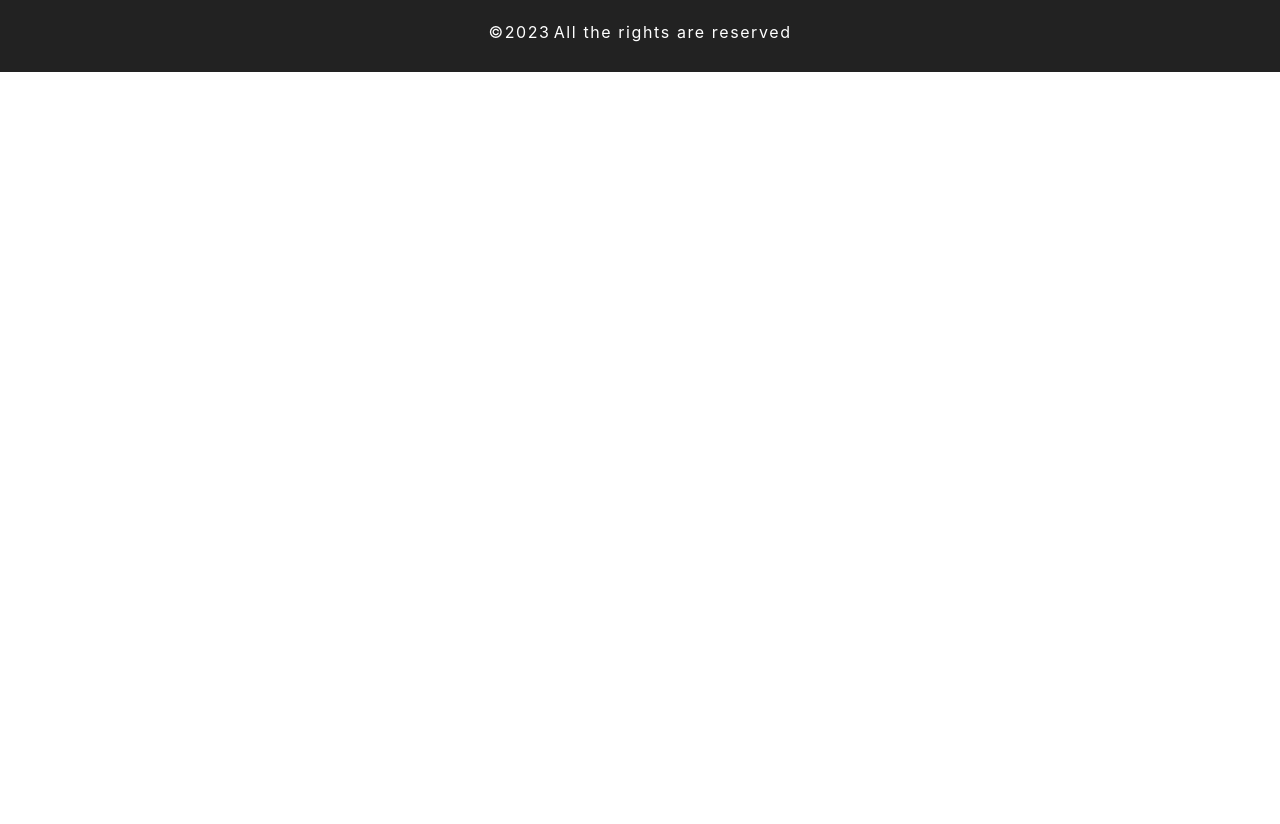
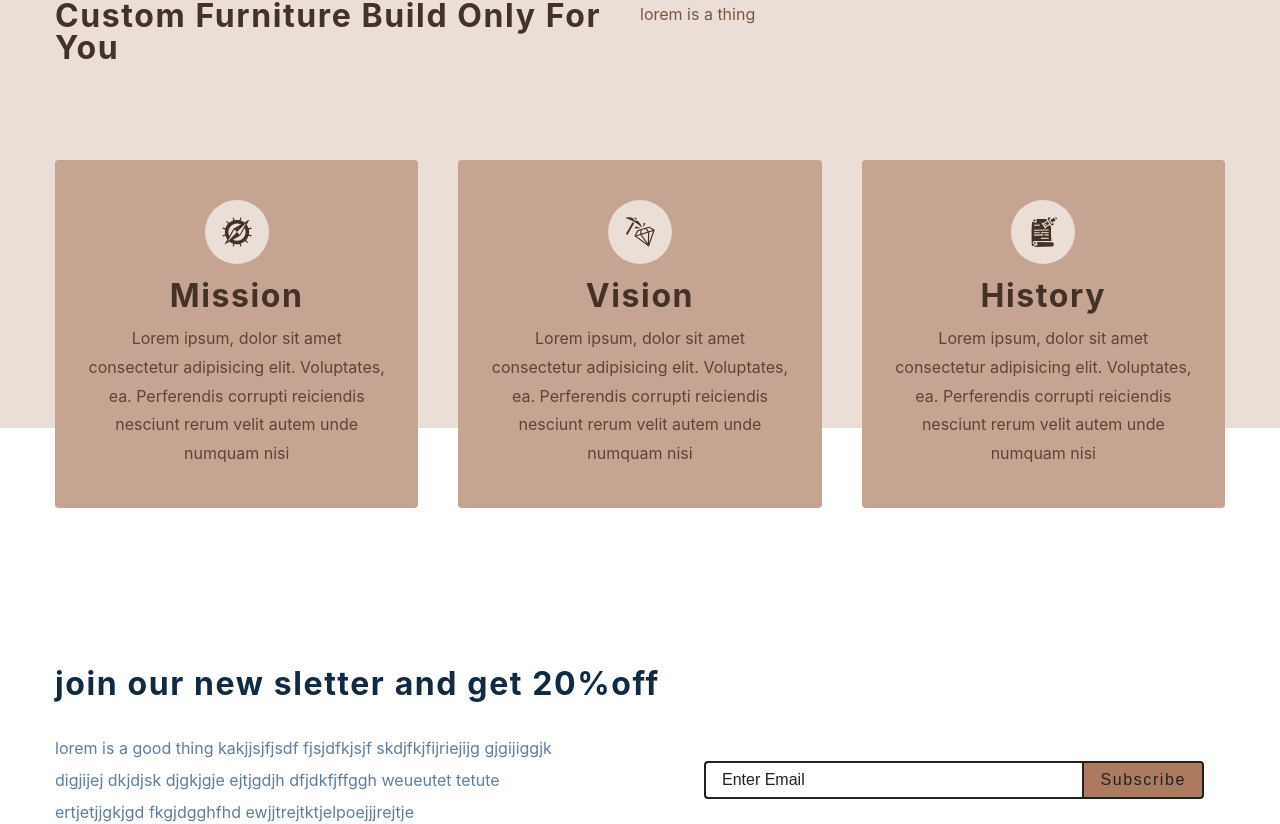
Before and after one commit to suryasardar/E-commerce, a React (Create React App) app: page / in a window 1280 px wide. Shown: the part 916-1740 px from the top of the page. Before the commit the page ends 988 px from the top, so only its background shows below. Built offline with nearby package versions, Linux system fonts and the light colour scheme; the HTML template or start-up script is replaced by a standard one.

Commit message:
done component

```diff
--- a/src/components/Contact.js
+++ b/src/components/Contact.js
@@ -1,9 +1,32 @@
-import React from 'react'
-import styled from 'styled-components'
+import React from "react";
+import styled from "styled-components";
 
 const Contact = () => {
-  return <h4>contact section</h4>
-}
+  return (
+    <Wrapper>
+      <div className="section-center">
+        <h3>join our new sletter and get 20%off</h3>
+        <div className="content">
+          <p>
+            lorem is a good thing kakjjsjfjsdf fjsjdfkjsjf skdjfkjfijriejijg
+            gjgijiggjk digjijej dkjdjsk djgkjgje ejtjgdjh dfjdkfjffggh weueutet
+            tetute ertjetjjgkjgd fkgjdgghfhd ewjjtrejtktjelpoejjjrejtje
+          </p>
+          <form className="contact-form">
+            <input
+              type="email"
+              className="form-input"
+              placeholder="enter email"
+            />
+            <button type="button" className="submit-btn">
+              subscribe
+            </button>
+          </form>
+        </div>
+      </div>
+    </Wrapper>
+  );
+};
 const Wrapper = styled.section`
   padding: 5rem 0;
   h3 {
@@ -67,6 +90,6 @@ const Wrapper = styled.section`
   @media (min-width: 1280px) {
     padding: 15rem 0;
   }
-`
+`;
 
-export default Contact
+export default Contact;
--- a/src/components/Services.js
+++ b/src/components/Services.js
@@ -1,10 +1,32 @@
-import React from 'react'
-import styled from 'styled-components'
-import { services } from '../utils/constants'
+import React from "react";
+import styled from "styled-components";
+import { services } from "../utils/constants";
+import { icons } from "react-icons";
 
 const Services = () => {
-  return <h4>services </h4>
-}
+  return (
+    <Wrapper>
+      <div className="section-center">
+        <article className="header">
+          <h3> custom furniture build only for you</h3>
+          <p>lorem is a thing</p>
+        </article>
+        <div className="services-center">
+          {services.map((services) => {
+            const { icon, id, text, title } = services;
+            return (
+              <article key={id} className="service">
+                <span className="icon">{icon}</span>
+                <h3> {title}</h3>
+                <p>{text}</p>
+              </article>
+            );
+          })}
+        </div>
+      </div>
+    </Wrapper>
+  );
+};
 
 const Wrapper = styled.section`
   h3,
@@ -68,5 +90,5 @@ const Wrapper = styled.section`
       transform: translateY(5rem);
     }
   }
-`
-export default Services
+`;
+export default Services;
```
